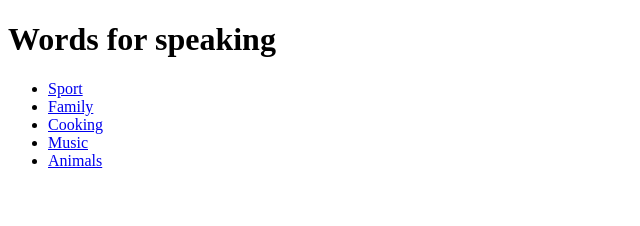
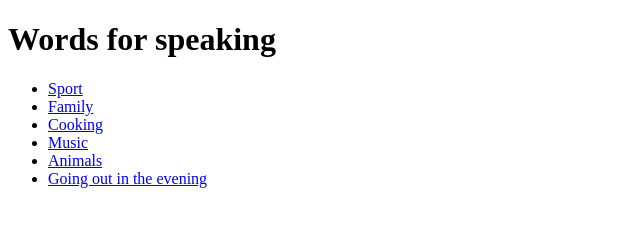
Before and after one commit to matyokubov/wordsforspeaking, a plain HTML site: page index.htm in a window 1280 px wide. Shown: the whole page, without its empty margins (0-640 px from the left). Drawn offline with Linux system fonts and the light colour scheme.

Commit message:
Add files via upload

```diff
--- a/index.htm
+++ b/index.htm
@@ -11,6 +11,7 @@
         <li><a href="pages/page3.htm">Cooking</a></li>
         <li><a href="pages/page4.htm">Music</a></li>
         <li><a href="pages/page5.htm">Animals</a></li>
+        <li><a href="pages/page6.htm">Going out in the evening</a></li>
     </ul>
 </body>
 </html>
```
